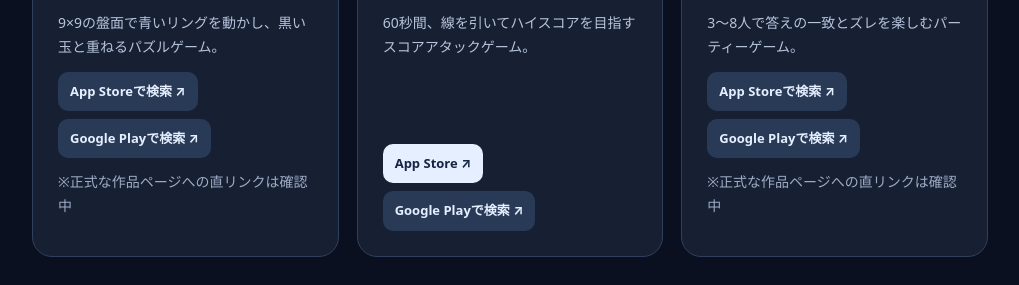
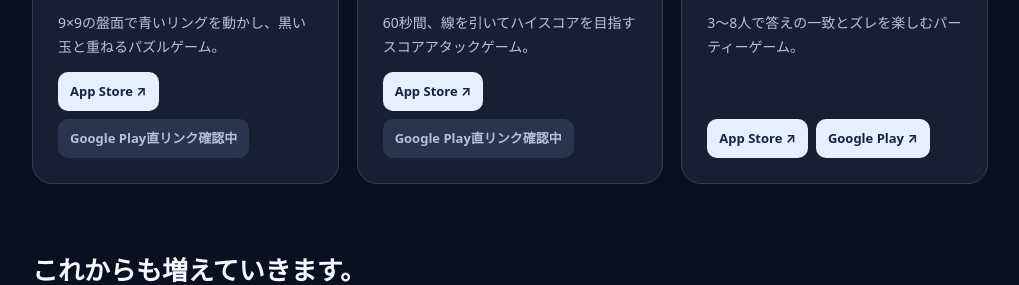
Before and after one commit to kouiramina0-sketch/-k-works-portfolio, a plain HTML site: page index.html in a window 1280 px wide. Shown: the part 531-816 px from the top of the page, without its empty margins (130-1149 px from the left). Drawn offline with Linux system fonts and the light colour scheme.

Commit message:
Fix broken App Store searches with verified direct product URLs and remove unverified Play links

```diff
--- a/index.html
+++ b/index.html
@@ -2,7 +2,7 @@
 <html lang="ja"><head><meta charset="utf-8"><meta name="viewport" content="width=device-width,initial-scale=1"><meta name="description" content="K Worksのアプリ・ゲーム紹介サイト"><title>K Works | Apps & Games</title><style>
 *{box-sizing:border-box}body{margin:0;background:#0b1020;color:#f6f8ff;font-family:system-ui,-apple-system,sans-serif;line-height:1.65}main{max-width:1000px;margin:auto;padding:24px 22px 80px}header{padding:42px 0 32px}h1{font-size:clamp(42px,9vw,76px);letter-spacing:-.06em;line-height:1.1;margin:12px 0}h2{font-size:26px}p{color:#b6c4dc}small{color:#8cb6ff;letter-spacing:.14em;font-weight:700}.grid{display:grid;grid-template-columns:repeat(auto-fit,minmax(260px,1fr));gap:18px}.card{background:#171f33;border:1px solid #30405c;border-radius:20px;padding:25px;display:flex;flex-direction:column}.art{font-size:48px;height:72px}.card h3{font-size:24px;margin:0}.card p{flex:1;font-size:14px}.links{display:flex;flex-wrap:wrap;gap:8px}.links a,.pending{font-size:13px;font-weight:700;padding:9px 12px;border-radius:10px}.links a{background:#e6efff;color:#152443;text-decoration:none}.pending{background:#29354d;color:#b4c1d8}footer{border-top:1px solid #30405c;margin-top:48px;padding-top:24px;font-size:14px}footer a{color:#a7c9ff}.links a:focus-visible{outline:3px solid #8cb6ff;outline-offset:3px}.note{font-size:12px;color:#9eacc6;margin-top:12px}.links a.secondary{background:#293a56;color:#e6efff}
 </style></head><body><main><header><small>INDEPENDENT APP & GAME STUDIO</small><h1>K Works<span style="color:#8cb6ff">.</span></h1><p>小さなアイデアを、遊べる体験に。<br>個人でアプリ・ゲームを企画、開発、公開しています。</p></header><section><h2>公開作品</h2><div class="grid">
-<article class="card"><div class="art">🔵</div><h3>AXIS CRUSH</h3><p>9×9の盤面で青いリングを動かし、黒い玉と重ねるパズルゲーム。</p><div class="links"><a href="https://apps.apple.com/jp/search?term=AXIS%20CRUSH" target="_blank" rel="noopener noreferrer" class="secondary">App Storeで検索 ↗</a><a href="https://play.google.com/store/search?q=AXIS%20CRUSH&amp;c=apps" target="_blank" rel="noopener noreferrer" class="secondary">Google Playで検索 ↗</a></div><p class="note">※正式な作品ページへの直リンクは確認中</p></article>
-<article class="card"><div class="art">✂️</div><h3>CUT COUNT</h3><p>60秒間、線を引いてハイスコアを目指すスコアアタックゲーム。</p><div class="links"><a href="https://apps.apple.com/app/id6822101229" target="_blank" rel="noopener noreferrer">App Store ↗</a><a href="https://play.google.com/store/search?q=CUT%20COUNT&amp;c=apps" target="_blank" rel="noopener noreferrer" class="secondary">Google Playで検索 ↗</a></div></article>
-<article class="card"><div class="art">🎉</div><h3>たとえあわせ</h3><p>3〜8人で答えの一致とズレを楽しむパーティーゲーム。</p><div class="links"><a href="https://apps.apple.com/jp/search?term=%E3%81%9F%E3%81%A8%E3%81%88%E3%81%82%E3%82%8F%E3%81%9B" target="_blank" rel="noopener noreferrer" class="secondary">App Storeで検索 ↗</a><a href="https://play.google.com/store/search?q=%E3%81%9F%E3%81%A8%E3%81%88%E3%81%82%E3%82%8F%E3%81%9B&amp;c=apps" target="_blank" rel="noopener noreferrer" class="secondary">Google Playで検索 ↗</a></div><p class="note">※正式な作品ページへの直リンクは確認中</p></article>
+<article class="card"><div class="art">🔵</div><h3>AXIS CRUSH</h3><p>9×9の盤面で青いリングを動かし、黒い玉と重ねるパズルゲーム。</p><div class="links"><a href="https://apps.apple.com/jp/app/axis-crush/id6821981022" target="_blank" rel="noopener noreferrer">App Store ↗</a><span class="pending">Google Play直リンク確認中</span></div></article>
+<article class="card"><div class="art">✂️</div><h3>CUT COUNT</h3><p>60秒間、線を引いてハイスコアを目指すスコアアタックゲーム。</p><div class="links"><a href="https://apps.apple.com/app/id6822101229" target="_blank" rel="noopener noreferrer">App Store ↗</a><span class="pending">Google Play直リンク確認中</span></div></article>
+<article class="card"><div class="art">🎉</div><h3>たとえあわせ</h3><p>3〜8人で答えの一致とズレを楽しむパーティーゲーム。</p><div class="links"><a href="https://apps.apple.com/jp/app/id6812127873" target="_blank" rel="noopener noreferrer">App Store ↗</a><a href="https://play.google.com/store/apps/details?id=com.tatoeawase.app" target="_blank" rel="noopener noreferrer">Google Play ↗</a></div></article>
 </div></section><section style="margin-top:65px"><h2>これからも増えていきます。</h2><p>新しいアプリ・ゲームやWeb作品を公開に合わせて追加します。</p></section><footer>© 2026 K Works · <a href="https://x.com/dj_ues">X / @dj_ues ↗</a></footer></main></body></html>
```
